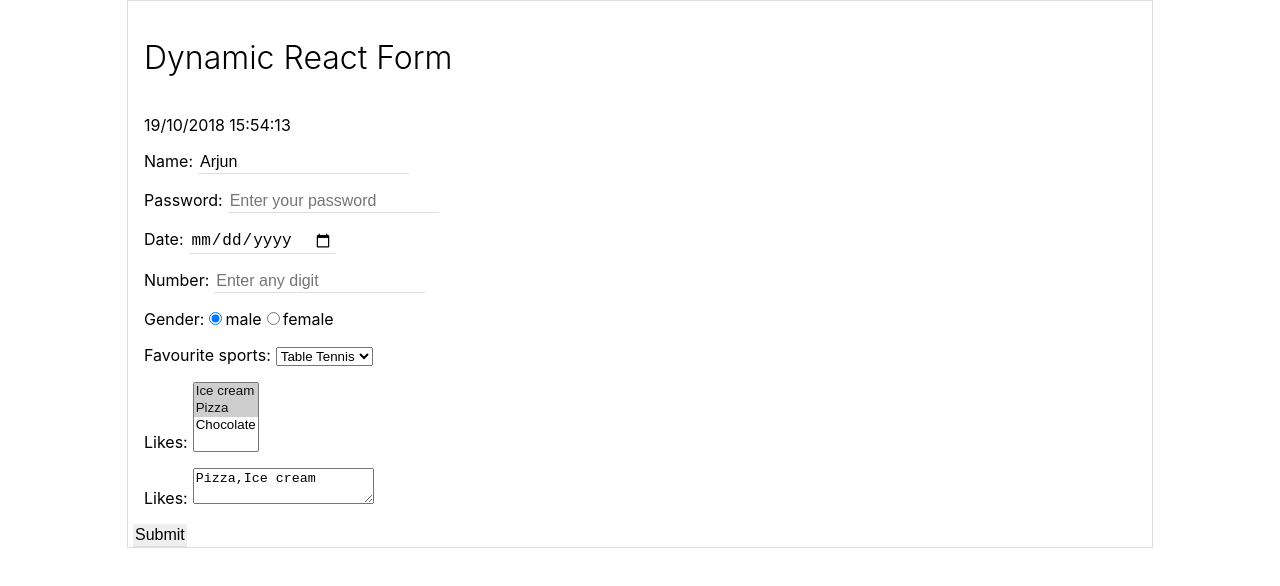
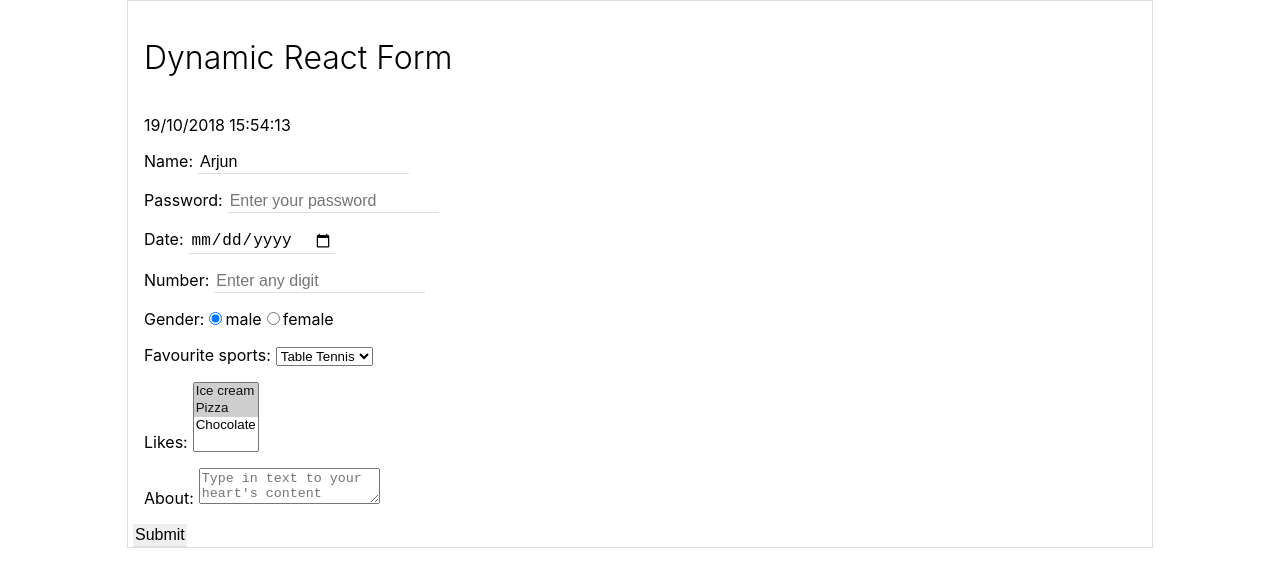
Before and after one commit to SahRckr/dynamic-react-form, a React (Create React App) app: page / in a window 1280 px wide. Shown: the top 586 px of the page. Built offline with nearby package versions, Linux system fonts and the light colour scheme.

Commit message:
Update formData object

```diff
--- a/src/App.js
+++ b/src/App.js
@@ -110,9 +110,9 @@ const formData = {
       required: true
     },
     {
-      name: 'likes',
+      name: 'about',
       type: 'text-area', // text, password, date, number, text-area, checkbox, radio, multi-select
-      label: 'Likes:',
+      label: 'About:',
       placeholder: "Type in text to your heart's content",
       classes: {
         fieldClassName: 'numberClass',
```
